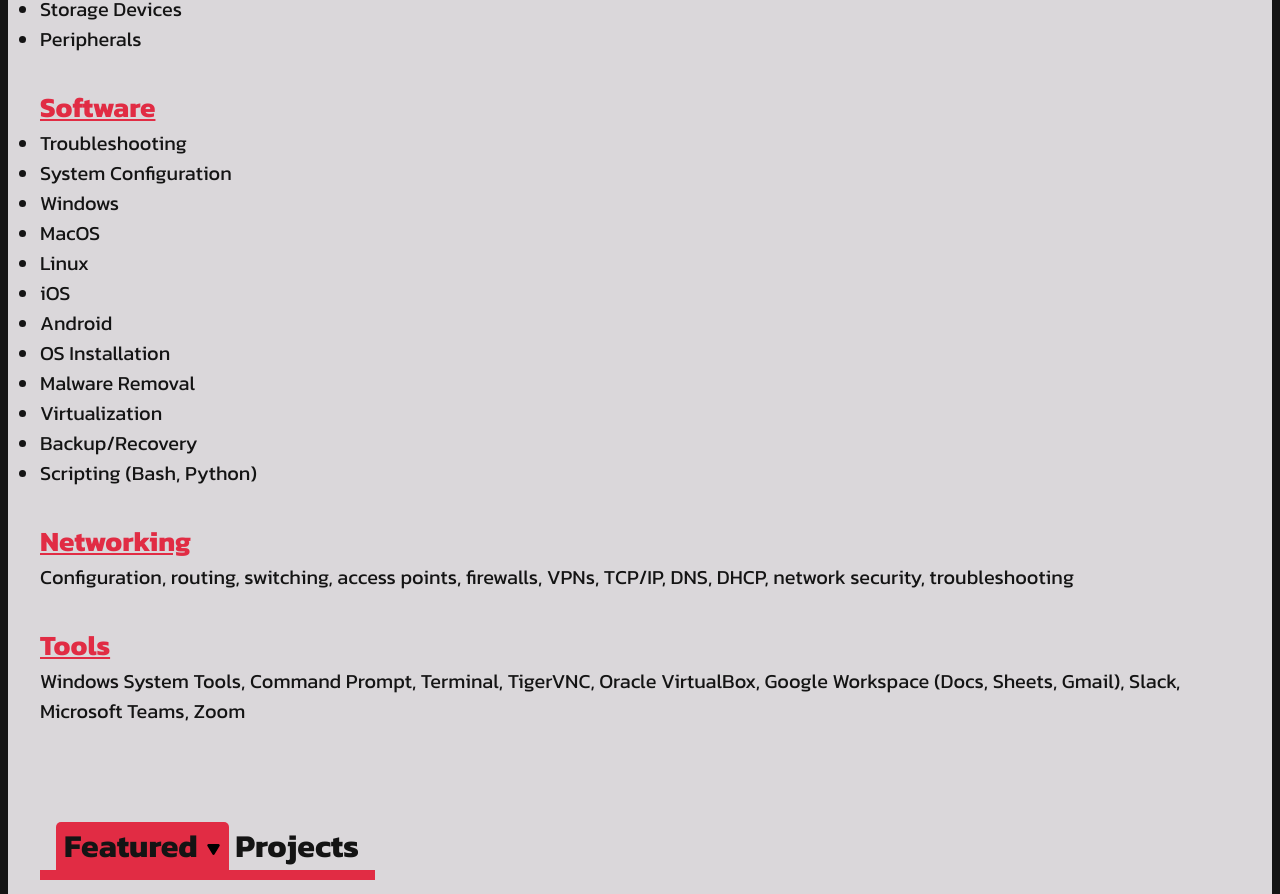
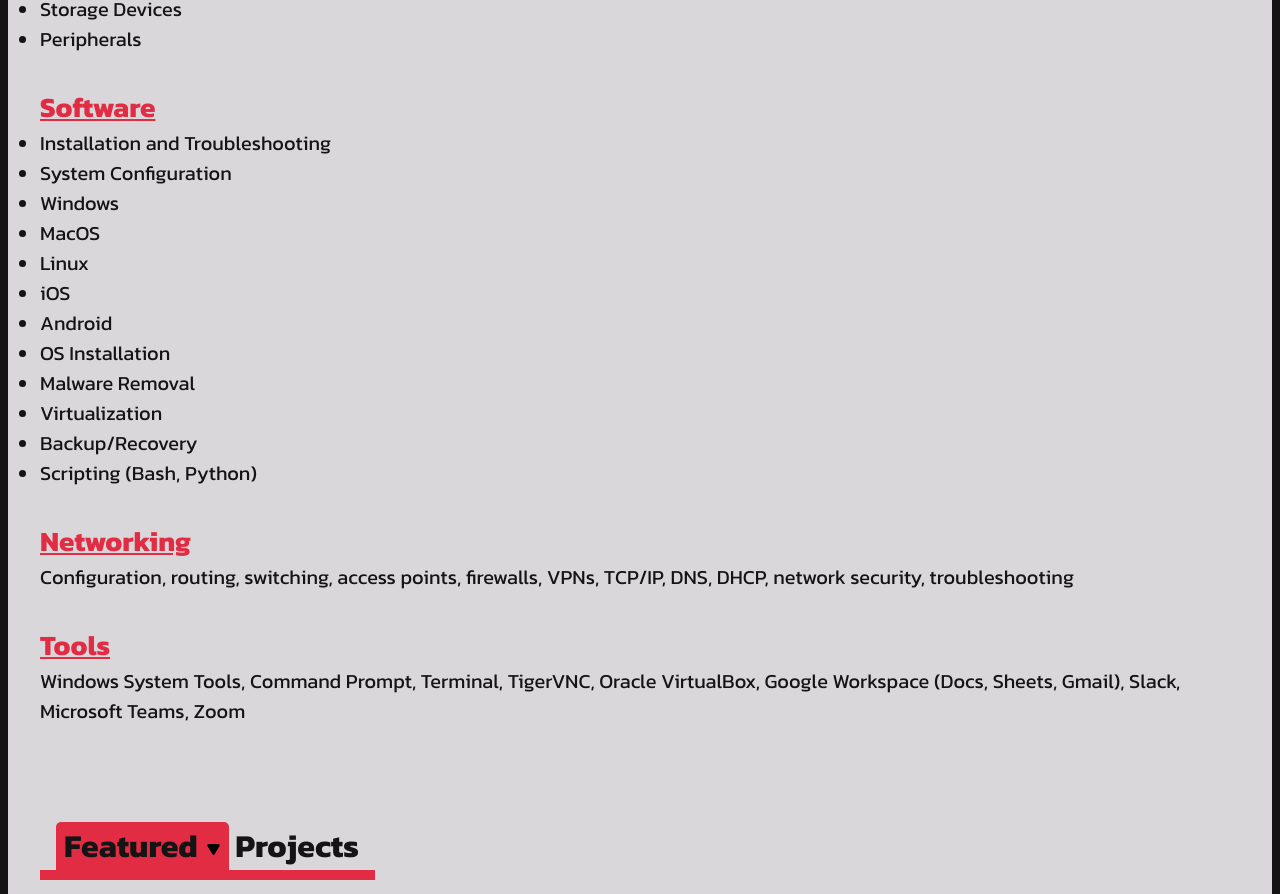
Before and after one commit to venoblin/personal-portfolio-frontend, a React (Create React App) app: page / in a window 1280 px wide. Shown: the part 1332-2226 px from the top of the page. Built offline with nearby package versions, Linux system fonts and the light colour scheme; no server answers.

Commit message:
replaced resume

```diff
--- a/src/components/sections/Skills.jsx
+++ b/src/components/sections/Skills.jsx
@@ -26,7 +26,7 @@ const Skills = () => {
           <div className='skill'>
             <h3>Software</h3>
             <ul>
-              <li>Troubleshooting</li>
+              <li>Installation and Troubleshooting</li>
               <li>System Configuration</li>
               <li>Windows</li>
               <li>MacOS</li>
```
Also changed, not shown: 1 other file (tests, documents, lock files or other folders).
